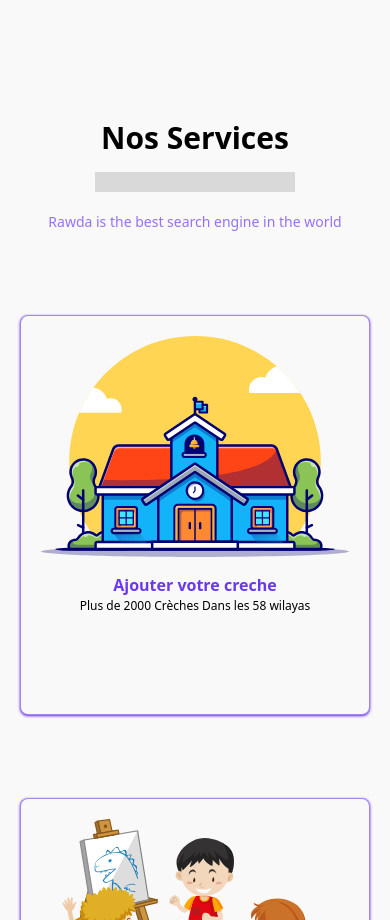
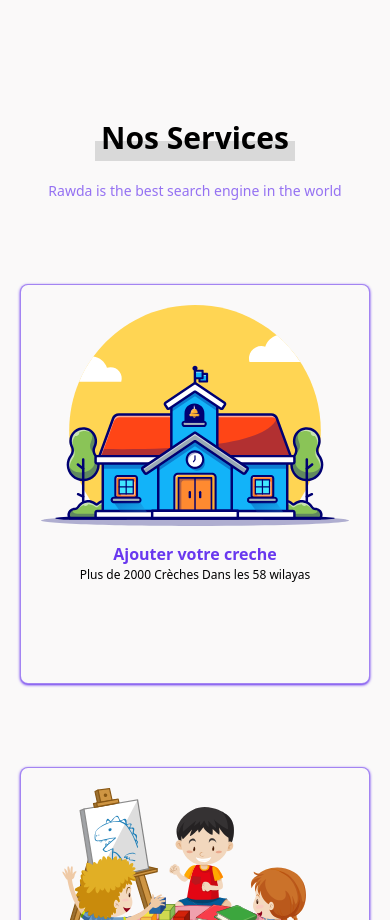
Before and after one commit to thenotoriousmehdi/Rawda-Front, a React (Create React App) app: page / in a window 390 px wide. Shown: the part 1780-2700 px from the top of the page. Built offline with nearby package versions, Linux system fonts and the light colour scheme.

Commit message:
Update Services.js

```diff
--- a/src/Components/Services.js
+++ b/src/Components/Services.js
@@ -14,9 +14,9 @@ export default function Services() {
       className=" w-full h-[1700px] md:h-[900px] pt-32 pb-10 "
       id="services"
     >
-      <div className="flex flex-col items-center gap-y-4 md:gap-y-0">
+      <div className="flex flex-col items-center gap md:gap-y-0">
         <p className="  text-center text-3xl md:text-4xl font-bold text-Poppins z-10 ">Nos Services</p>
-      <div className="  mb-[20px] w-[200px] md:w-[230px] h-[20px] md:mt-[-15px]  bg-rawdayellow shadow-rawdayellow "></div></div>
+      <div className="  mb-[20px] mt-[-15px] w-[200px] md:w-[230px] h-[20px] md:mt-[-15px] bg-rawdayellow shadow-rawdayellow "></div></div>
 
       <p className="text-sm md:text-xl font-medium font-Poppins text-rawdapurple text-opacity-70  text-center md:mb-16">Rawda is the best search engine in the world</p>
       <div className="  flex flex-col items-center justify-evenly  h-full md:h-[500px]  md:flex md:flex-row md:justify-evenly">
```
